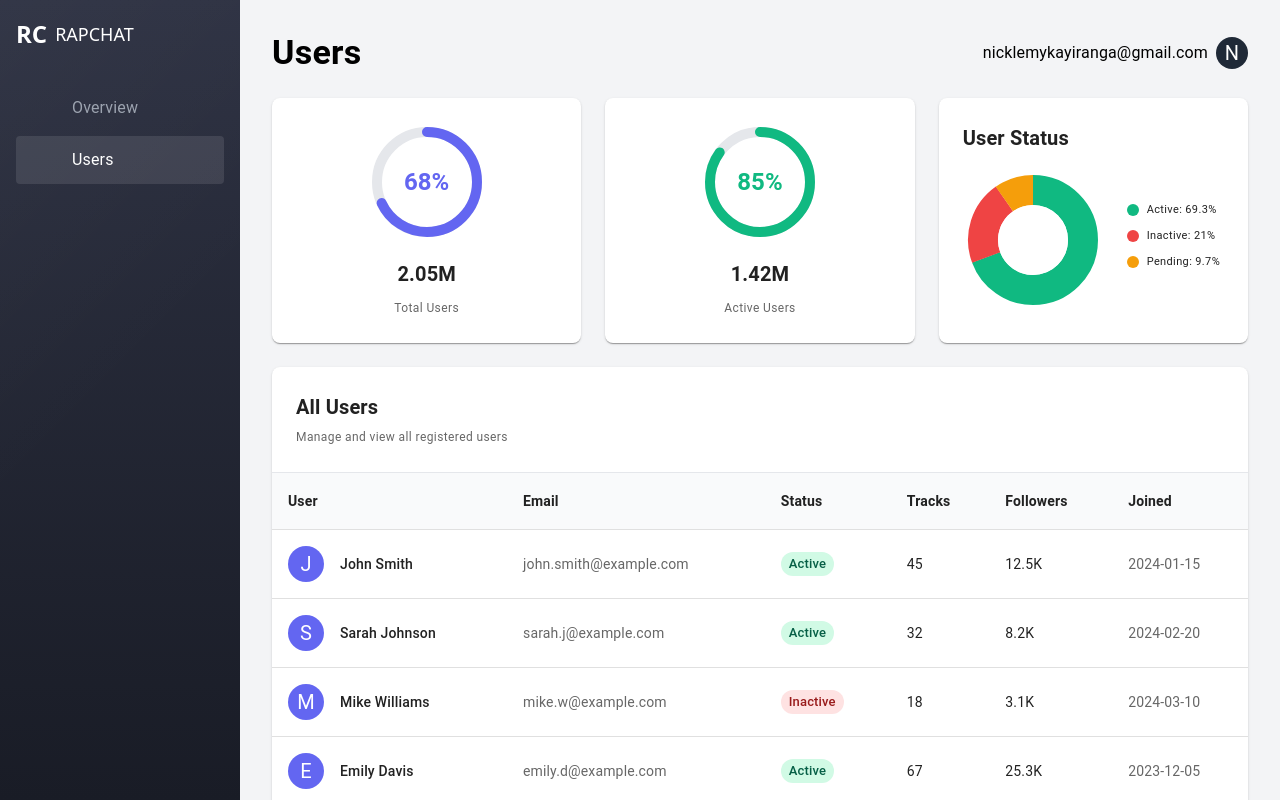
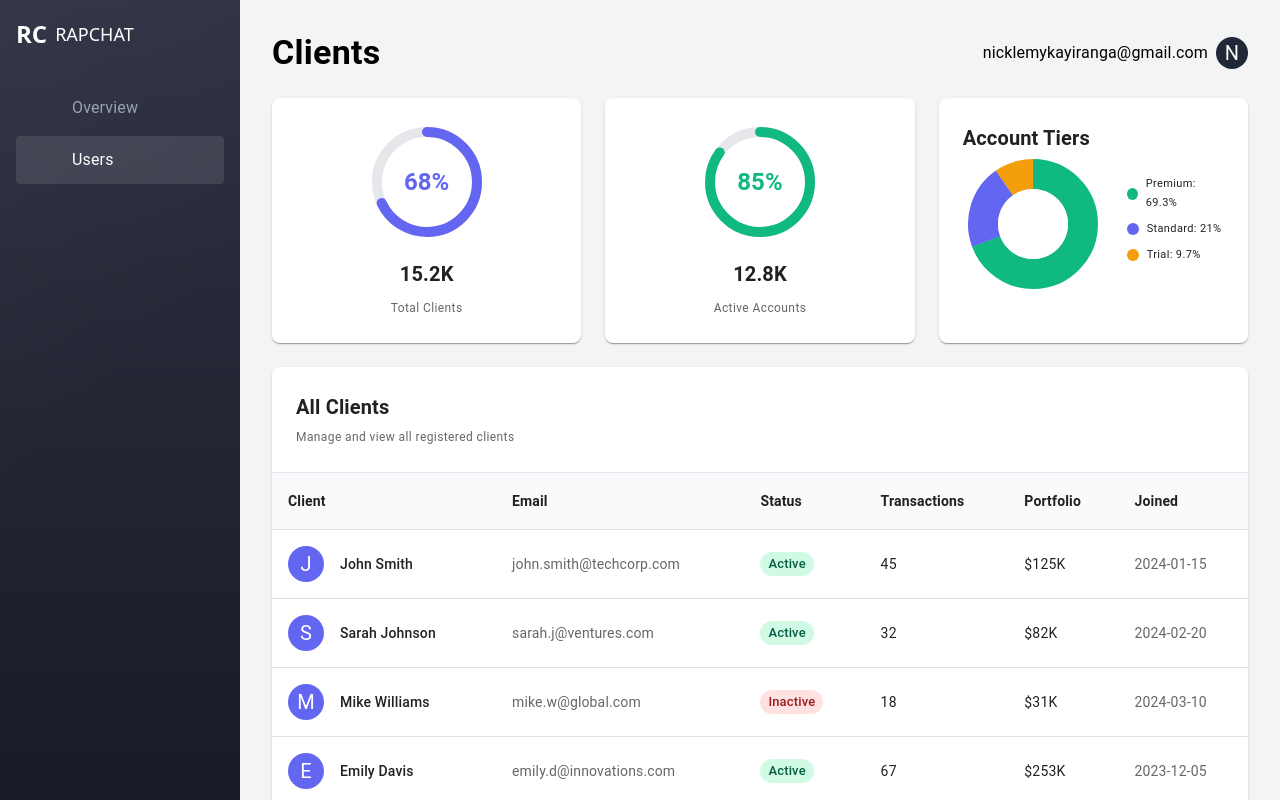
Before and after one commit to Nick-Lemy/dashboard-ui-sample, a Next.js app: page /admin/users in a window 1280 px wide. Built offline with nearby package versions, Linux system fonts and the light colour scheme; some icons are missing.

Commit message:
feat: update user and client data structure for consistency and clarity

```diff
--- a/src/app/admin/_components/ContentDashboard.tsx
+++ b/src/app/admin/_components/ContentDashboard.tsx
@@ -2,69 +2,77 @@
 
 import { Box, Typography, Paper, Tab, Tabs, Avatar } from "@mui/material";
 import { useState } from "react";
-import MusicNoteIcon from "@mui/icons-material/MusicNote";
+import AttachMoneyIcon from "@mui/icons-material/AttachMoney";
 import PeopleIcon from "@mui/icons-material/People";
-import CreateIcon from "@mui/icons-material/Create";
-import PlayCircleIcon from "@mui/icons-material/PlayCircle";
+import SwapHorizIcon from "@mui/icons-material/SwapHoriz";
+import TrendingUpIcon from "@mui/icons-material/TrendingUp";
 import PersonAddIcon from "@mui/icons-material/PersonAdd";
 import ArrowForwardIcon from "@mui/icons-material/ArrowForward";
+import WorkspacePremiumIcon from "@mui/icons-material/WorkspacePremium";
+import BusinessCenterIcon from "@mui/icons-material/BusinessCenter";
+import RocketLaunchIcon from "@mui/icons-material/RocketLaunch";
 
 const kpiData = [
   {
-    icon: MusicNoteIcon,
-    value: "278.42K",
-    label: "Tracks Created",
-    color: "#6366f1",
-  },
-  { icon: PeopleIcon, value: "2.05M", label: "Active Users", color: "#6366f1" },
-  {
-    icon: CreateIcon,
-    value: "160.17K",
-    label: "Active Creators",
+    icon: AttachMoneyIcon,
+    value: "$2.84M",
+    label: "Total Revenue",
     color: "#6366f1",
   },
   {
-    icon: PlayCircleIcon,
-    value: "7.11M",
-    label: "Total Plays",
+    icon: PeopleIcon,
+    value: "15.2K",
+    label: "Active Clients",
+    color: "#6366f1",
+  },
+  {
+    icon: SwapHorizIcon,
+    value: "8,547",
+    label: "Transactions",
+    color: "#6366f1",
+  },
+  {
+    icon: TrendingUpIcon,
+    value: "$487K",
+    label: "Monthly Revenue",
     color: "#6366f1",
   },
   {
     icon: PersonAddIcon,
-    value: "257.34K",
-    label: "New Users",
+    value: "1,234",
+    label: "New Clients",
     color: "#6366f1",
   },
 ];
 
 const trendingTracks = [
   {
-    title: "Rebel of the Industry",
-    artist: "Systovis",
-    plays: "3.49K plays",
-    likes: "232 likes",
-    image: "🎵",
+    title: "Premium Account",
+    artist: "Enterprise Plan",
+    plays: "$45.2K revenue",
+    likes: "156 clients",
+    icon: WorkspacePremiumIcon,
   },
   {
-    title: "WokStar",
-    artist: "NFS Gwano",
-    plays: "2.03K plays",
-    likes: "107 likes",
-    image: "🎵",
+    title: "Business Account",
+    artist: "Pro Plan",
+    plays: "$28.5K revenue",
+    likes: "89 clients",
+    icon: BusinessCenterIcon,
   },
   {
-    title: "Way Out",
-    artist: "CJ Sunrayside",
-    plays: "1.94K plays",
-    likes: "148 likes",
-    image: "🎵",
+    title: "Starter Account",
+    artist: "Basic Plan",
+    plays: "$12.8K revenue",
+    likes: "245 clients",
+    icon: RocketLaunchIcon,
   },
 ];
 
 const trendingUsers = [
-  { name: "Systovis", followers: "107.8K followers" },
-  { name: "Jayzo Jordan", followers: "28K followers" },
-  { name: "Itz Me Bang", followers: "19.6K followers" },
+  { name: "TechCorp Inc.", followers: "$285K portfolio" },
+  { name: "Global Ventures", followers: "$156K portfolio" },
+  { name: "StartupHub LLC", followers: "$98K portfolio" },
 ];
 
 const chartPaths = [
@@ -360,7 +368,7 @@ export default function ContentDashboard() {
           >
             <Box>
               <Typography variant="h6" sx={{ fontWeight: "bold" }}>
-                Trending Tracks
+                Top Services
               </Typography>
               <Typography variant="caption" color="text.secondary">
                 Today
@@ -381,7 +389,7 @@ export default function ContentDashboard() {
                   justifyContent: "center",
                 }}
               >
-                {track.image}
+                <track.icon sx={{ color: "white", fontSize: 28 }} />
               </Box>
               <Box sx={{ flex: 1 }}>
                 <Typography variant="body2" sx={{ fontWeight: "bold" }}>
@@ -411,7 +419,7 @@ export default function ContentDashboard() {
           >
             <Box>
               <Typography variant="h6" sx={{ fontWeight: "bold" }}>
-                Trending Users
+                Top Clients
               </Typography>
               <Typography variant="caption" color="text.secondary">
                 Today
@@ -449,10 +457,10 @@ export default function ContentDashboard() {
           >
             <Box>
               <Typography variant="h6" sx={{ fontWeight: "bold" }}>
-                User Activity
+                Transaction Volume
               </Typography>
               <Typography variant="caption" color="text.secondary">
-                New Tracks
+                Daily Activity
               </Typography>
             </Box>
             <Typography variant="caption">...</Typography>
--- a/src/app/admin/users/_component/UserContent.tsx
+++ b/src/app/admin/users/_component/UserContent.tsx
@@ -18,86 +18,91 @@ const userData = [
   {
     id: 1,
     name: "John Smith",
-    email: "john.smith@example.com",
+    email: "john.smith@techcorp.com",
     status: "Active",
     tracks: 45,
-    followers: "12.5K",
+    followers: "$125K",
     joined: "2024-01-15",
   },
   {
     id: 2,
     name: "Sarah Johnson",
-    email: "sarah.j@example.com",
+    email: "sarah.j@ventures.com",
     status: "Active",
     tracks: 32,
-    followers: "8.2K",
+    followers: "$82K",
     joined: "2024-02-20",
   },
   {
     id: 3,
     name: "Mike Williams",
-    email: "mike.w@example.com",
+    email: "mike.w@global.com",
     status: "Inactive",
     tracks: 18,
-    followers: "3.1K",
+    followers: "$31K",
     joined: "2024-03-10",
   },
   {
     id: 4,
     name: "Emily Davis",
-    email: "emily.d@example.com",
+    email: "emily.d@innovations.com",
     status: "Active",
     tracks: 67,
-    followers: "25.3K",
+    followers: "$253K",
     joined: "2023-12-05",
   },
   {
     id: 5,
     name: "Chris Brown",
-    email: "chris.b@example.com",
+    email: "chris.b@enterprise.com",
     status: "Active",
     tracks: 89,
-    followers: "42.7K",
+    followers: "$427K",
     joined: "2023-11-22",
   },
   {
     id: 6,
     name: "Lisa Anderson",
-    email: "lisa.a@example.com",
+    email: "lisa.a@startup.com",
     status: "Pending",
     tracks: 5,
-    followers: "892",
+    followers: "$8.9K",
     joined: "2024-04-01",
   },
   {
     id: 7,
     name: "David Martinez",
-    email: "david.m@example.com",
+    email: "david.m@consulting.com",
     status: "Active",
     tracks: 53,
-    followers: "15.8K",
+    followers: "$158K",
     joined: "2024-01-30",
   },
   {
     id: 8,
     name: "Jessica Taylor",
-    email: "jessica.t@example.com",
+    email: "jessica.t@holdings.com",
     status: "Active",
     tracks: 41,
-    followers: "18.4K",
+    followers: "$184K",
     joined: "2024-02-14",
   },
 ];
 
 const statsData = [
-  { label: "Total Users", value: "2.05M", percentage: 68, color: "#6366f1" },
-  { label: "Active Users", value: "1.42M", percentage: 85, color: "#10b981" },
+  { label: "Total Clients", value: "15.2K", percentage: 68, color: "#6366f1" },
+  {
+    label: "Active Accounts",
+    value: "12.8K",
+    percentage: 85,
+    color: "#10b981",
+  },
 ];
 
 const pieChartData = [
-  { label: "Active", value: 1420000, percentage: 69.3, color: "#10b981" },
-  { label: "Inactive", value: 430000, percentage: 21, color: "#ef4444" },
-  { label: "Pending", value: 200000, percentage: 9.7, color: "#f59e0b" },
+  { label: "Premium", value: 1420000, percentage: 69.3, color: "#10b981" },
+  { label: "Standard", value: 430000, percentage: 21, color: "#6366f1" },
+  { label: "Trial", value: 200000, percentage: 9.7, color: "#f59e0b" },
 ];
 
 export default function UserContent() {
@@ -112,7 +117,7 @@ export default function UserContent() {
         }}
       >
         <Typography variant="h4" sx={{ fontWeight: "bold" }}>
-          Users
+          Clients
         </Typography>
         <Box sx={{ display: "flex", alignItems: "center", gap: 1 }}>
           <Typography>nicklemykayiranga@gmail.com</Typography>
@@ -183,8 +188,8 @@ export default function UserContent() {
 
         {/* Pie Chart */}
         <Paper sx={{ p: 3, borderRadius: 2 }}>
-          <Typography variant="h6" sx={{ fontWeight: "bold", mb: 2 }}>
-            User Status
+          <Typography variant="h6" sx={{ fontWeight: "bold" }}>
+            Account Tiers
           </Typography>
           <Box sx={{ display: "flex", alignItems: "center", gap: 3 }}>
             <Box sx={{ position: "relative", width: 140, height: 140 }}>
@@ -241,21 +246,21 @@ export default function UserContent() {
       <Paper sx={{ borderRadius: 2 }}>
         <Box sx={{ p: 3, borderBottom: "1px solid #e5e7eb" }}>
           <Typography variant="h6" sx={{ fontWeight: "bold" }}>
-            All Users
+            All Clients
           </Typography>
           <Typography variant="caption" color="text.secondary">
-            Manage and view all registered users
+            Manage and view all registered clients
           </Typography>
         </Box>
         <TableContainer>
           <Table>
             <TableHead>
               <TableRow sx={{ bgcolor: "#f9fafb" }}>
-                <TableCell sx={{ fontWeight: "bold" }}>User</TableCell>
+                <TableCell sx={{ fontWeight: "bold" }}>Client</TableCell>
                 <TableCell sx={{ fontWeight: "bold" }}>Email</TableCell>
                 <TableCell sx={{ fontWeight: "bold" }}>Status</TableCell>
-                <TableCell sx={{ fontWeight: "bold" }}>Tracks</TableCell>
-                <TableCell sx={{ fontWeight: "bold" }}>Followers</TableCell>
+                <TableCell sx={{ fontWeight: "bold" }}>Transactions</TableCell>
+                <TableCell sx={{ fontWeight: "bold" }}>Portfolio</TableCell>
                 <TableCell sx={{ fontWeight: "bold" }}>Joined</TableCell>
               </TableRow>
             </TableHead>
```
